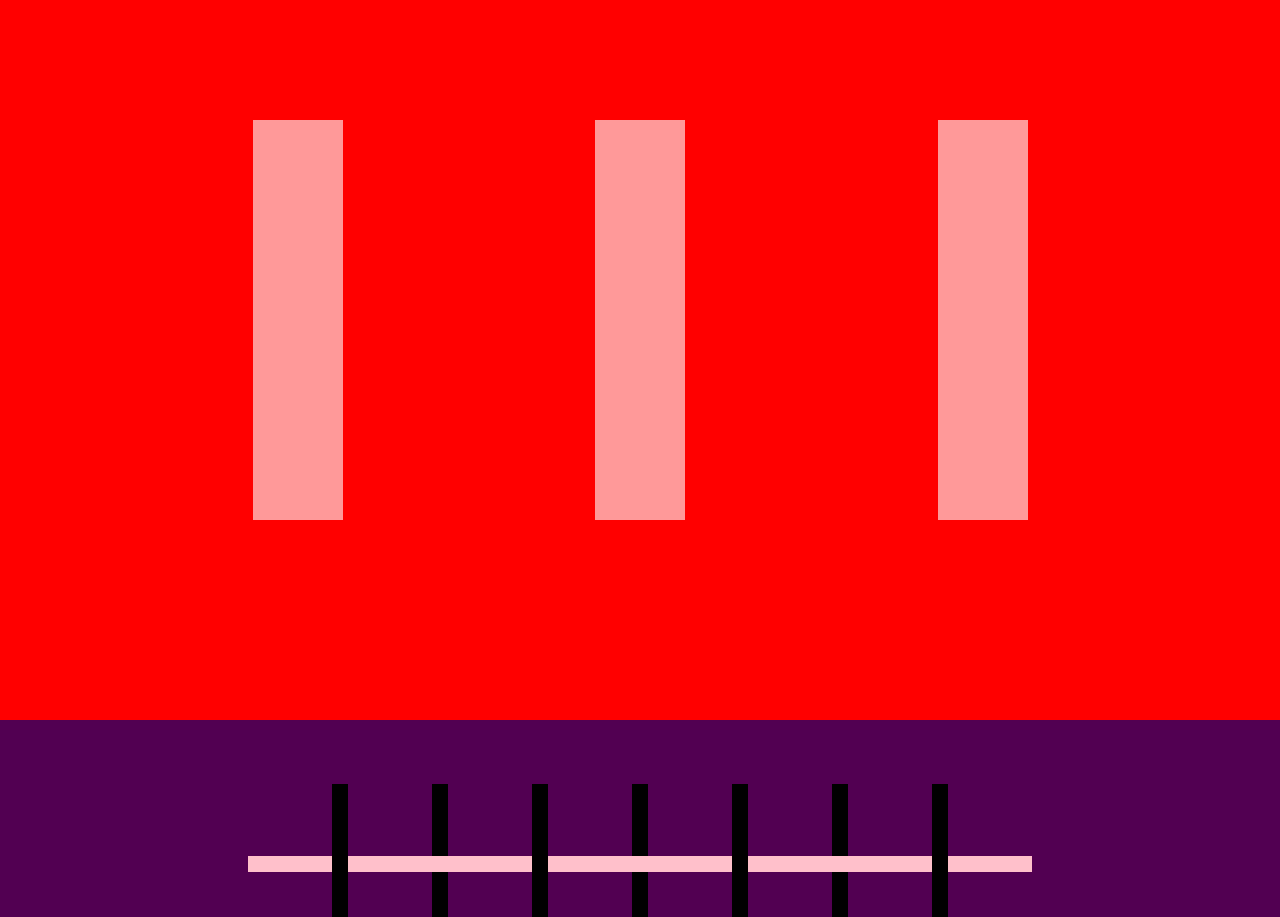
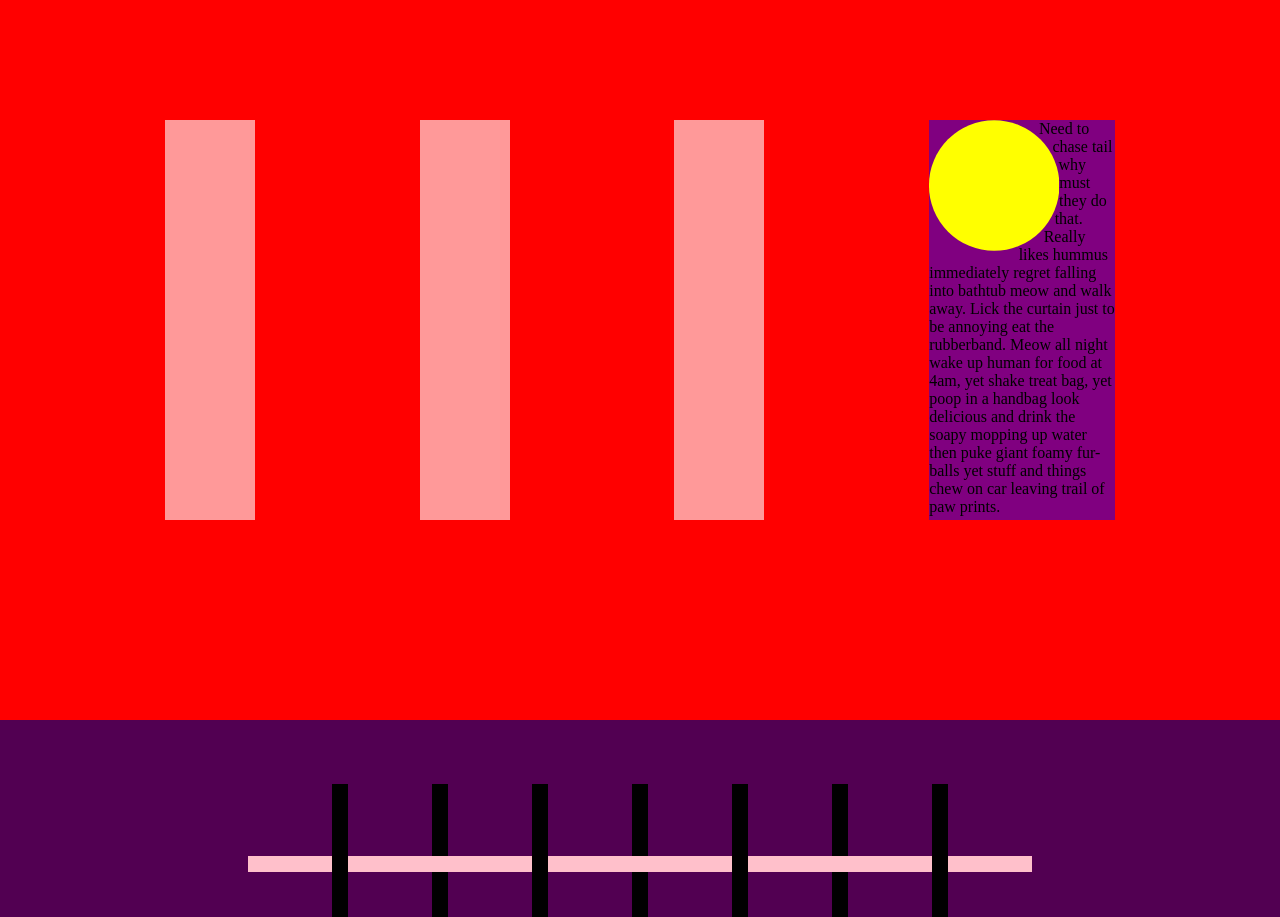
Before and after one commit to patrinoua/playwithit, a website: page index.html in a window 1280 px wide. Shown: the part 1680-2597 px from the top of the page. Drawn offline with nearby package versions, Linux system fonts and the light colour scheme.

Commit message:
added purple box with yellow circle in it

```diff
--- a/index.html
+++ b/index.html
@@ -51,6 +51,16 @@
             </div>
             <div class="line line3">
             </div>
+
+            <div class="fourthRectangle">
+              <div class="smallRectangle">
+              </div>
+                Need to chase tail why must they do that. Really likes hummus immediately regret falling into bathtub meow and walk away.
+                Lick the curtain just to be annoying eat the rubberband. Meow all night wake up human for food at 4am, yet shake treat bag,
+                 yet poop in a handbag look delicious and drink the soapy mopping up water then puke giant foamy fur-balls yet stuff and
+                 things chew on car leaving trail of paw prints.
+            </div>
+
         </div>
         <div class="container animation3">
             <div id="grid">
--- a/script.js
+++ b/script.js
@@ -49,7 +49,7 @@
 
     // animation 2
     $('.animation2').click(function(e){
-        $('.line').animate({
+        $('.line, .fourthRectangle').animate({
             opacity: 0.25,
             left: "+=50",
             height: "toggle"
--- a/stylesheet.css
+++ b/stylesheet.css
@@ -67,7 +67,19 @@ body{
 .line:hover{
     cursor: pointer;
 }
-
+.fourthRectangle{
+  background: purple;
+  width: 186px;
+  height: 400px;
+}
+.smallRectangle{
+  background: yellow;
+  float: left;
+  clip-path: circle(50%);
+  shape-outside: circle(50%);
+  width: 130px;
+  height: 131px;
+}
 .animation3{
     background-color: #520052;
 }
```
